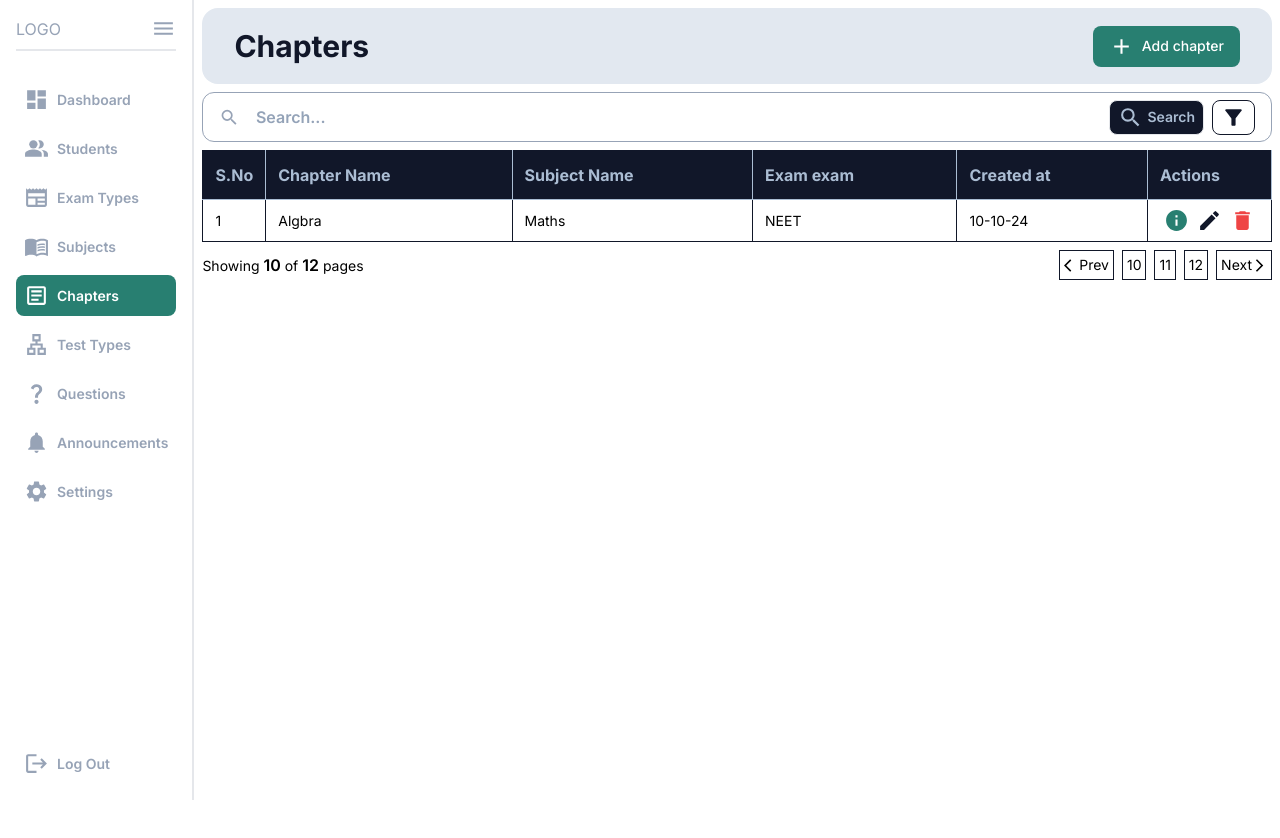
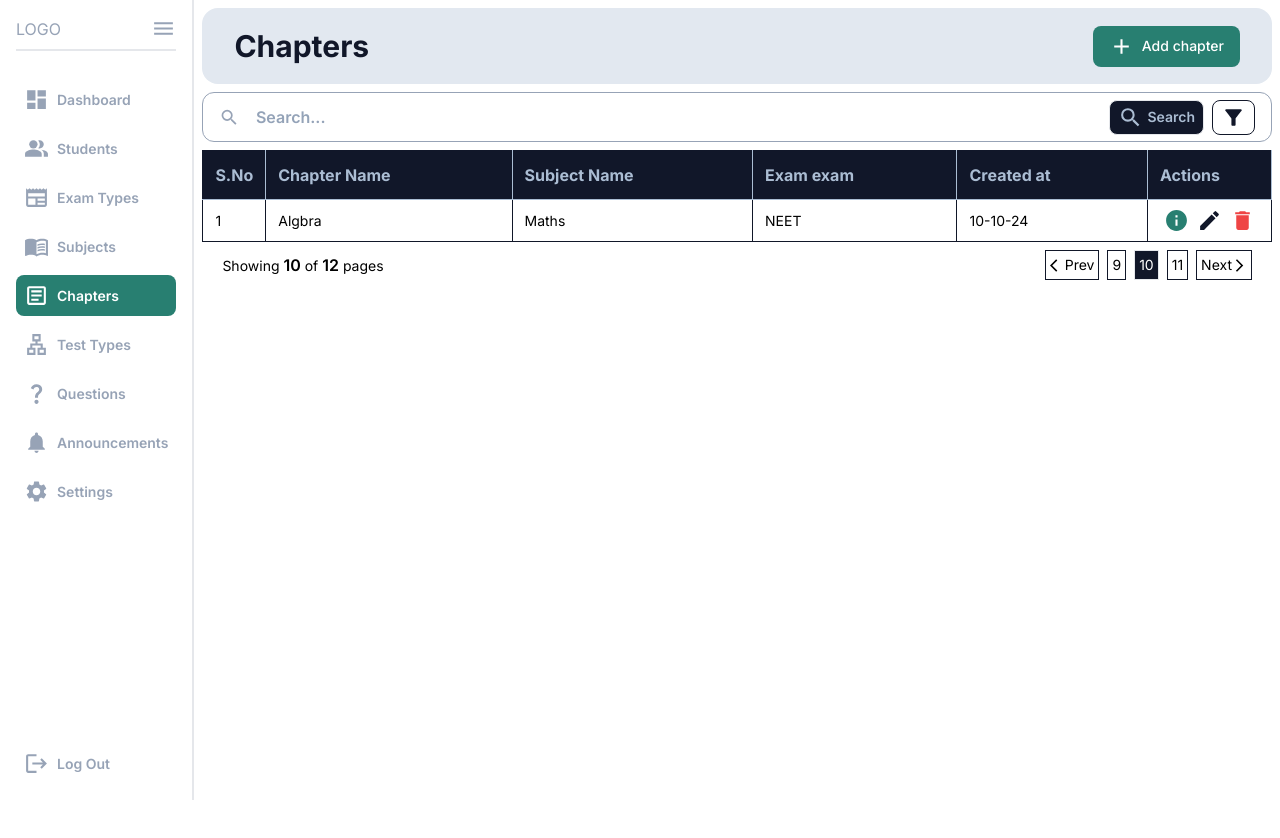
Before and after one commit to Raghu-KV/exam-pro-fe, a React (Vite) app: page /auth/chapters in a window 1280 px wide. Shown: the top 838 px of the page. Built offline with nearby package versions, Linux system fonts and the light colour scheme.

Commit message:
pagination | exam type api integration

```diff
--- a/package.json
+++ b/package.json
@@ -12,6 +12,7 @@
   "dependencies": {
     "@reduxjs/toolkit": "^2.2.5",
     "formik": "^2.4.6",
+    "moment": "^2.30.1",
     "react": "^18.2.0",
     "react-dom": "^18.2.0",
     "react-hot-toast": "^2.4.1",
--- a/src/components/ExamTypeForm.jsx
+++ b/src/components/ExamTypeForm.jsx
@@ -1,18 +1,34 @@
 import { Field, Form, Formik, ErrorMessage } from "formik";
 import { useEffect, useRef } from "react";
 import * as yup from "yup";
+import {
+  useAddExamTypeMutation,
+  useUpdateExamTypeMutation,
+} from "../redux/requests/examTypeRequest";
+import toast, { Toaster } from "react-hot-toast";
+import { useNavigate } from "react-router-dom";
 
-function ExamTypeForm() {
+function ExamTypeForm({ data, isLoading, isFetching }) {
   const formikRef = useRef();
+  const navigate = useNavigate();
 
-  //   useEffect(() => {
-  //     formikRef?.current.setFieldValue("rollNo", "45");
-  //   }, [formikRef]);
+  const [addExamType, { isLoading: testLa, isError, data: nit }] =
+    useAddExamTypeMutation();
+  const [updateExamType, updateExamTypeResult] = useUpdateExamTypeMutation();
 
-  //   console.log(formikRef.current);
+  useEffect(() => {
+    if (data) {
+      formikRef?.current?.setFieldValue("examType", data?.examType);
+    }
+  }, [formikRef, isLoading, isFetching, data]);
+
+  if (isLoading) {
+    return <h2>Loading...</h2>;
+  }
 
   return (
     <div className="flex justify-center items-center min-h-[80vh] m-2">
+      <Toaster />
       <Formik
         innerRef={formikRef}
         initialValues={{
@@ -21,8 +37,28 @@ function ExamTypeForm() {
         validationSchema={yup.object({
           examType: yup.string().required("Exam Type is required"),
         })}
-        onSubmit={(values) => {
-          console.log(values);
+        onSubmit={async (values) => {
+          // if it has data then it is edit or add
+
+          if (data) {
+            const editData = { id: data._id, values: values };
+            await updateExamType(editData).then((res) => {
+              if (res.error) {
+                toast.error("Error");
+              } else {
+                toast.success("Updated exam type");
+              }
+            });
+          } else {
+            const addData = { values: values };
+            await addExamType(addData.values).then((res) => {
+              if (res.error) {
+                toast.error("Error");
+              } else {
+                toast.success("Added exam type");
+              }
+            });
+          }
         }}
       >
         <Form className="flex flex-col gap-3 w-2/3">
--- a/src/components/FilterCompo.jsx
+++ b/src/components/FilterCompo.jsx
@@ -14,6 +14,7 @@ function FilterCompo({
   filterChapter,
   filterRollNumber,
   filterPhoneNumber,
+  setCurrentPage,
 }) {
   const [openFilter, setOpenFilter] = useState(false);
 
@@ -40,6 +41,7 @@ function FilterCompo({
   };
 
   const handleApplyFilter = () => {
+    setCurrentPage(1);
     if (
       examType ||
       startDate ||
@@ -71,6 +73,7 @@ function FilterCompo({
   };
 
   const handleSearch = () => {
+    setCurrentPage(1);
     if (search) {
       const searchQuery = `&search=${search}`;
       setSearchItem(searchQuery);
--- a/src/components/TableCompo.jsx
+++ b/src/components/TableCompo.jsx
@@ -1,5 +1,5 @@
 import React from "react";
-import { useNavigate } from "react-router-dom";
+import { useNavigate, useLocation } from "react-router-dom";
 import {
   MdInfo,
   MdCreate,
@@ -7,6 +7,8 @@ import {
   MdArrowBackIos,
   MdArrowForwardIos,
 } from "react-icons/md";
+
+import moment from "moment";
 
 function TableCompo({
   tableTitle,
@@ -16,12 +18,29 @@ function TableCompo({
   editRoute,
   viewRoute,
   handleDeleteItem,
+  isLoading,
+  isError,
 }) {
   const navigate = useNavigate();
+  const location = useLocation();
+
+  const currentLoaction = location.pathname.split("/")[2];
 
   const handlePageChange = (page) => {
     setCurrentPage(page);
   };
+
+  if (tableData?.length == 0) {
+    return <h1 className="text-center">No data found</h1>;
+  }
+
+  if (isLoading) {
+    return <h1 className="text-center">Loading...</h1>;
+  }
+
+  if (isError) {
+    return <h1 className="text-center">Error! Something went wrong</h1>;
+  }
 
   return (
     <div className="m-2">
@@ -48,7 +67,7 @@ function TableCompo({
         </thead>
 
         <tbody className="table-row-group border-b border-r border-appDarkBlue text-sm">
-          {tableData.map((item, index) => (
+          {tableData?.map((item, index) => (
             <tr
               className={`table-row hover:bg-slate-200 duration-200 ${
                 index % 2 != 0 && `bg-appDarkBlue/10`
@@ -64,18 +83,24 @@ function TableCompo({
                   className="table-cell px-3 py-1 border-b border-appDarkBlue border-r"
                   key={i}
                 >
-                  {item[itemData.keyName]}
+                  {itemData.isDate
+                    ? moment(item[itemData.keyName]).format("D/M/YYYY")
+                    : item[itemData.keyName]}
                 </td>
               ))}
 
+              {/* TABLE ACTIONS */}
               <td className="table-cell px-3 py-1 border-b border-appDarkBlue border-r">
                 <div className="flex items-center justify-center">
+                  {!["exam-types"].includes(currentLoaction) && (
                     <p
                       className="cursor-pointer text-appGreen px-1 py-1 hover:bg-appGreen/20 duration-150 rounded-xl"
                       onClick={() => navigate(`view/${item._id}`)}
                     >
                       <MdInfo size={25} />
                     </p>
+                  )}
+
                   <p
                     className="cursor-pointer text-appDarkBlue px-1 py-1 hover:bg-appDarkBlue/20 duration-150 rounded-xl"
                     onClick={() => navigate(`edit/${item._id}`)}
@@ -95,22 +120,22 @@ function TableCompo({
         </tbody>
       </table>
       {/* PAGINATION OPTIONS */}
-      <div className="flex justify-between items-center mt-2">
+      <div className="flex justify-between items-center mt-2 px-5">
         <div>
           <p className="text-sm">
             Showing{" "}
             <span className="font-semibold text-base">
-              {paginateOptions.currentPage}
+              {paginateOptions?.currentPage}
             </span>{" "}
             of{" "}
             <span className="font-semibold text-base">
-              {paginateOptions.totalPage}
+              {paginateOptions?.totalPage}
             </span>{" "}
             pages
           </p>
         </div>
         <div className="flex justify-center items-center gap-2 text-sm">
-          {paginateOptions.hasPrevPage && (
+          {paginateOptions?.hasPrevPage && (
             <div
               className="flex items-center p-1 border border-appDarkBlue hover:bg-appDarkBlue/10 cursor-pointer"
               onClick={() => setCurrentPage((prv) => prv - 1)}
@@ -120,14 +145,26 @@ function TableCompo({
             </div>
           )}
 
-          {paginateOptions.totalPage > 3 && (
           <>
+            {paginateOptions?.hasPrevPage && (
               <div
                 className="flex items-center p-1 border border-appDarkBlue hover:bg-appDarkBlue/10 cursor-pointer"
-                onClick={() => handlePageChange(paginateOptions.currentPage)}
+                onClick={() =>
+                  handlePageChange(paginateOptions.currentPage - 1)
+                }
               >
-                <p>{paginateOptions.currentPage}</p>
+                <p>{paginateOptions.currentPage - 1}</p>
               </div>
+            )}
+
+            <div
+              className="flex items-center p-1 border bg-appDarkBlue cursor-pointer text-white"
+              onClick={() => handlePageChange(paginateOptions?.currentPage)}
+            >
+              <p>{paginateOptions?.currentPage}</p>
+            </div>
+
+            {paginateOptions?.hasNextPage && (
               <div
                 className="flex items-center p-1 border border-appDarkBlue hover:bg-appDarkBlue/10 cursor-pointer"
                 onClick={() =>
@@ -136,18 +173,10 @@ function TableCompo({
               >
                 <p>{paginateOptions.currentPage + 1}</p>
               </div>
-              <div
-                className="flex items-center p-1 border border-appDarkBlue hover:bg-appDarkBlue/10 cursor-pointer"
-                onClick={() =>
-                  handlePageChange(paginateOptions.currentPage + 2)
-                }
-              >
-                <p>{paginateOptions.currentPage + 2}</p>
-              </div>
+            )}
           </>
-          )}
 
-          {paginateOptions.hasNextPage && (
+          {paginateOptions?.hasNextPage && (
             <div
               className="flex items-center p-1 border border-appDarkBlue hover:bg-appDarkBlue/10 cursor-pointer"
               onClick={() => setCurrentPage((prv) => prv + 1)}
--- a/src/pages/EditExamType.jsx
+++ b/src/pages/EditExamType.jsx
@@ -1,12 +1,17 @@
 import React from "react";
 import PageHeaderComp from "./../components/PageHeaderComp";
 import ExamTypeForm from "../components/ExamTypeForm";
+import { useGetExamTypeByIdQuery } from "../redux/requests/examTypeRequest";
+import { useParams } from "react-router-dom";
 
 function EditExamType() {
+  const { id } = useParams();
+
+  const { data, isLoading, isFetching, isError } = useGetExamTypeByIdQuery(id);
   return (
     <div className="w-full">
-      <PageHeaderComp heading={"Add Exam Type"} />
-      <ExamTypeForm />
+      <PageHeaderComp heading={"Edit Exam Type"} />
+      <ExamTypeForm data={data} isLoading={isLoading} isFetching={isFetching} />
     </div>
   );
 }
--- a/src/pages/ExamTypes.jsx
+++ b/src/pages/ExamTypes.jsx
@@ -4,6 +4,7 @@ import FilterCompo from "../components/FilterCompo";
 import { useState, useEffect } from "react";
 import TableCompo from "../components/TableCompo";
 import toast, { Toaster } from "react-hot-toast";
+import { useLazyGetExamTypeQuery } from "../redux/requests/examTypeRequest";
 
 function ExamTypes() {
   const [examType, setExamType] = useState("");
@@ -15,7 +16,7 @@ function ExamTypes() {
   useEffect(() => {
     if (examType || allFilter) {
       setQueryParams(
-        `?query-params=true${examType && examType}${allFilter && allFilter}`
+        `&query-params=true${examType && examType}${allFilter && allFilter}`
       );
     } else {
       setQueryParams("");
@@ -26,27 +27,20 @@ function ExamTypes() {
     setPaginationParams(`?page=${currentPage}`);
   }, [currentPage]);
 
-  console.log(encodeURI(queryParams), "EXAM TYPES PARAMS");
+  // API CALL
+  const [trigger, { isLoading, isError, data, error }] =
+    useLazyGetExamTypeQuery();
+  useEffect(() => {
+    const fetch = async () => {
+      await trigger(`${paginationParams}${queryParams}`).unwrap();
+    };
+    fetch();
+  }, [queryParams, paginationParams]);
 
   const tableTitle = [
     { title: "Exam Type", keyName: "examType" },
-    { title: "Created at", keyName: "createdAt" },
+    { title: "Created at", keyName: "createdAt", isDate: true },
   ];
-
-  const mockStudentData = [
-    {
-      _id: "ugiuguiwqgdqiuwgqwiudg",
-      examType: "NEET",
-      createdAt: "10-10-24",
-    },
-  ];
-
-  const paginateOptions = {
-    currentPage: 10,
-    totalPage: 12,
-    hasNextPage: true,
-    hasPrevPage: true,
-  };
 
   const handleDeleteItem = (id) => {
     const permission = prompt(`are you sure want to delete ?  if yes type "Y"`);
@@ -69,6 +63,7 @@ function ExamTypes() {
       <FilterCompo
         setSearchItem={setExamType}
         setAllFilter={setAllFilter}
+        setCurrentPage={setCurrentPage}
         isFilter={false}
         // filterExamType={true}
         // filterDate={true}
@@ -80,12 +75,13 @@ function ExamTypes() {
 
       <TableCompo
         tableTitle={tableTitle}
-        tableData={mockStudentData}
-        paginateOptions={paginateOptions}
+        tableData={data?.docs}
+        isLoading={isLoading}
+        isError={isError}
+        paginateOptions={data?.paginateOptions}
         setCurrentPage={setCurrentPage}
         handleDeleteItem={handleDeleteItem}
       />
-      <div className="h-[200vh]"></div>
     </div>
   );
 }
--- a/src/redux/api/apiSlice.js
+++ b/src/redux/api/apiSlice.js
@@ -4,9 +4,9 @@ import { createApi, fetchBaseQuery } from "@reduxjs/toolkit/query/react";
 export const apiSlice = createApi({
   reducerPath: "api",
   baseQuery: fetchBaseQuery({
-    baseUrl: "https://jsonplaceholder.typicode.com",
+    baseUrl: "http://localhost:8080",
   }),
-  //   tagTypes: [],
+  // tagTypes: ["exam-type"],
   endpoints: (builder) => ({}),
 });
 
--- /dev/null
+++ b/src/redux/requests/examTypeRequest.js
@@ -0,0 +1,43 @@
+import { apiSlice } from "../api/apiSlice";
+
+const extendedApiSlice = apiSlice.injectEndpoints({
+  endpoints: (builder) => ({
+    getExamType: builder.query({
+      query: (filterOptions) => {
+        return filterOptions ? `/exam-type${filterOptions}` : `/exam-type`;
+      },
+
+      providesTags: ["exam-type"],
+    }),
+
+    getExamTypeById: builder.query({
+      query: (id) => `/exam-type/${id}`,
+      providesTags: ["exam-type-single"],
+    }),
+
+    updateExamType: builder.mutation({
+      query: ({ id, values }) => ({
+        url: `/exam-type/${id}`,
+        method: "PATCH",
+        body: values,
+      }),
+      invalidatesTags: ["exam-type", "exam-type-single"],
+    }),
+
+    addExamType: builder.mutation({
+      query: (values) => ({
+        url: `/exam-type`,
+        method: "POST",
+        body: values,
+      }),
+      invalidatesTags: ["exam-type", "exam-type-single"],
+    }),
+  }),
+});
+
+export const {
+  useLazyGetExamTypeQuery,
+  useGetExamTypeByIdQuery,
+  useUpdateExamTypeMutation,
+  useAddExamTypeMutation,
+} = extendedApiSlice;
```
Also changed, not shown: 1 other file (tests, documents, lock files or other folders). Lines whose indentation alone changed are shown as unchanged.
